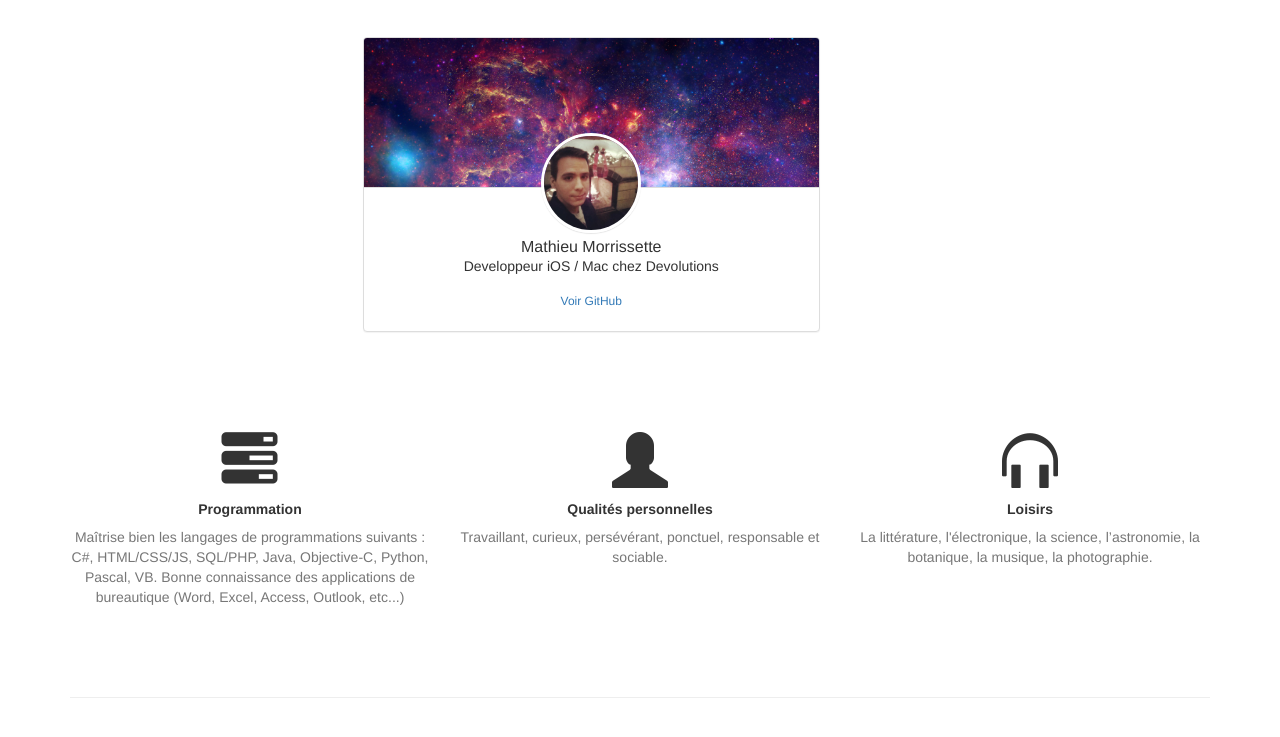
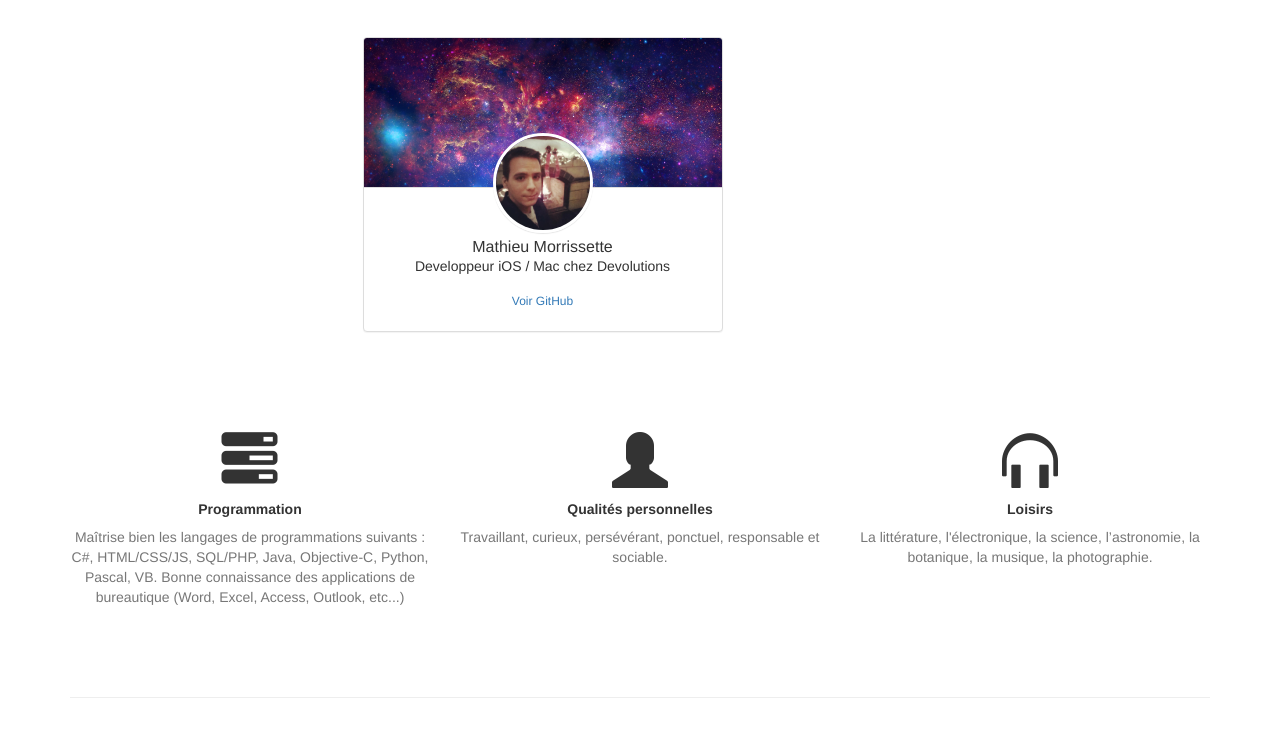
Before and after one commit to MathieuMorrissette/mathieumorrissette.github.io, a plain HTML site: page index.html in a window 1280 px wide. Shown: the part 53-790 px from the top of the page. Drawn offline with nearby package versions, Linux system fonts and the light colour scheme.

Commit message:
Update index.html

```diff
--- a/index.html
+++ b/index.html
@@ -38,7 +38,7 @@
 
 	<div class="container">
 	<div class="row">
-	  <div class="col-md-5 m-b-lg col-md-offset-3">
+	  <div class="col-md-4 m-b-lg col-md-offset-3">
 		<div class="panel panel-default panel-profile m-b-0">
 		  <div class="panel-heading" style="background-image: url(images/galaxy.jpg);"></div>
 		  <div class="panel-body text-center">
```
